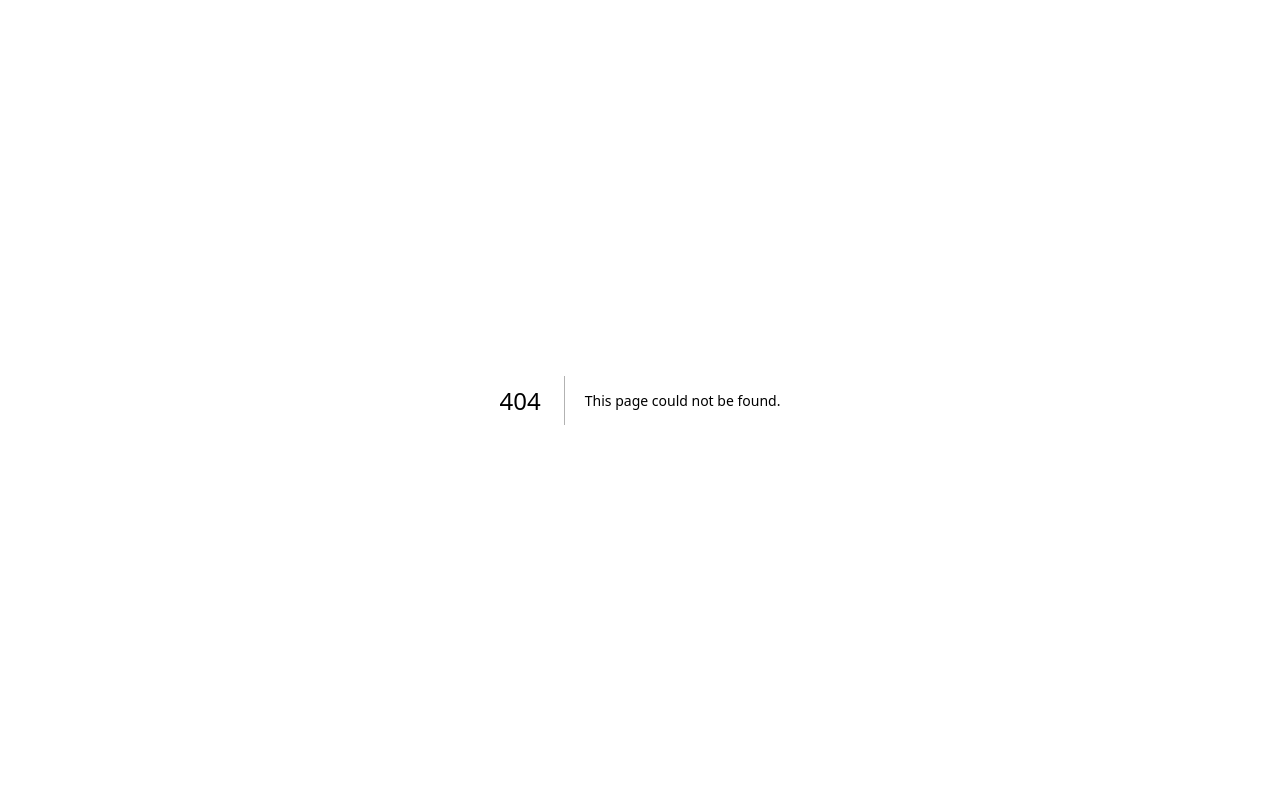
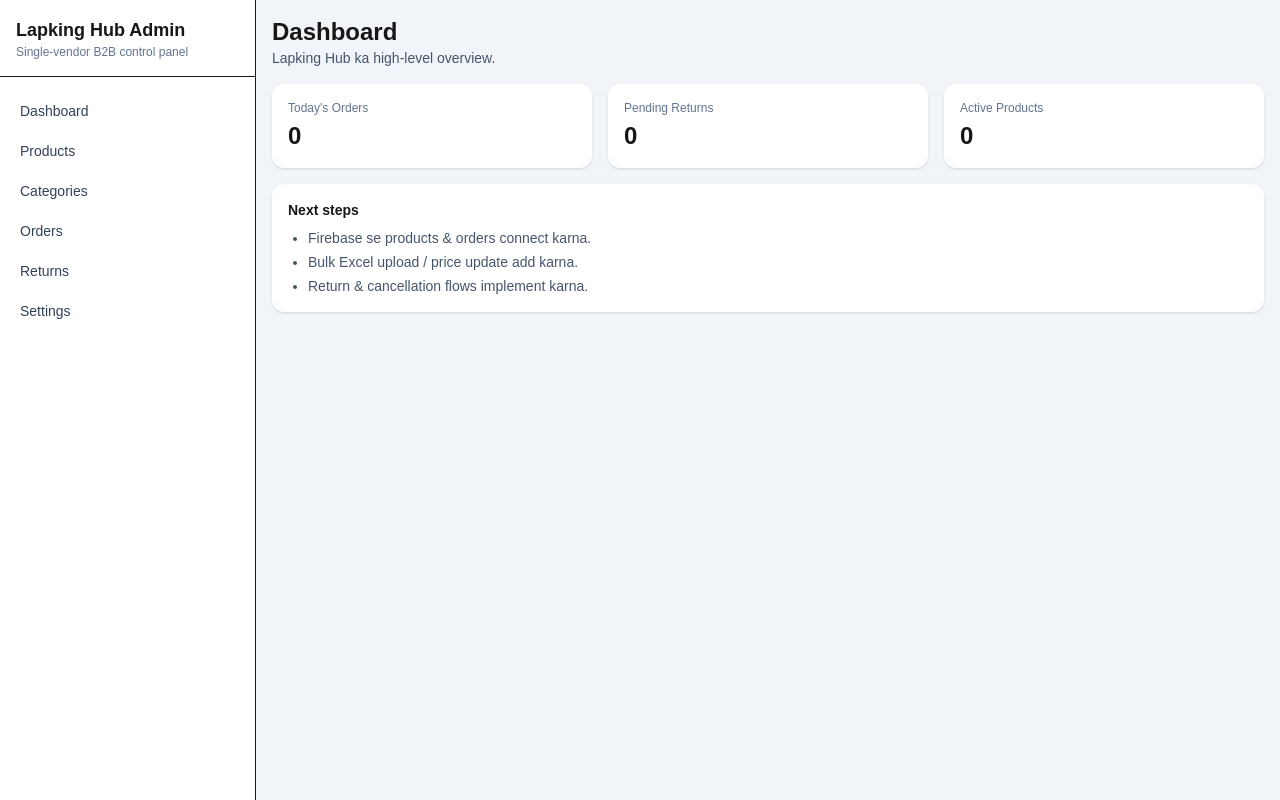
Before and after one commit to pahadsinghdeora23-svg/Lapking-hub, a Next.js app: page /dashboard in a window 1280 px wide. Before the commit this address had no page. Built offline with nearby package versions, Linux system fonts and the light colour scheme.

Commit message:
Create Admin Dashboard Page component

```diff
--- /dev/null
+++ b/app/(admin)/dashboard/page.tsx
@@ -0,0 +1,36 @@
+export default function AdminDashboardPage() {
+  return (
+    <div className="space-y-4">
+      <header>
+        <h1 className="text-2xl font-bold">Dashboard</h1>
+        <p className="text-sm text-slate-600">
+          Lapking Hub ka high-level overview.
+        </p>
+      </header>
+
+      <section className="grid gap-4 md:grid-cols-3">
+        <div className="rounded-xl bg-white shadow-sm p-4">
+          <p className="text-xs text-slate-500">Today&apos;s Orders</p>
+          <p className="mt-1 text-2xl font-semibold">0</p>
+        </div>
+        <div className="rounded-xl bg-white shadow-sm p-4">
+          <p className="text-xs text-slate-500">Pending Returns</p>
+          <p className="mt-1 text-2xl font-semibold">0</p>
+        </div>
+        <div className="rounded-xl bg-white shadow-sm p-4">
+          <p className="text-xs text-slate-500">Active Products</p>
+          <p className="mt-1 text-2xl font-semibold">0</p>
+        </div>
+      </section>
+
+      <section className="rounded-xl bg-white shadow-sm p-4">
+        <h2 className="font-semibold mb-2 text-sm">Next steps</h2>
+        <ul className="text-sm list-disc pl-5 space-y-1 text-slate-600">
+          <li>Firebase se products & orders connect karna.</li>
+          <li>Bulk Excel upload / price update add karna.</li>
+          <li>Return & cancellation flows implement karna.</li>
+        </ul>
+      </section>
+    </div>
+  );
+          }
```
